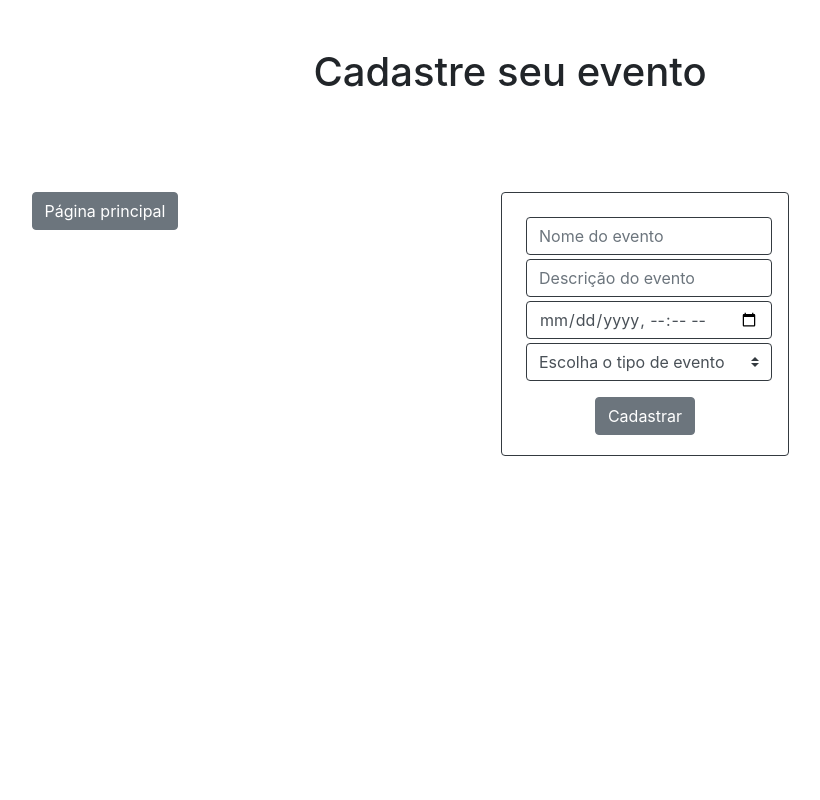
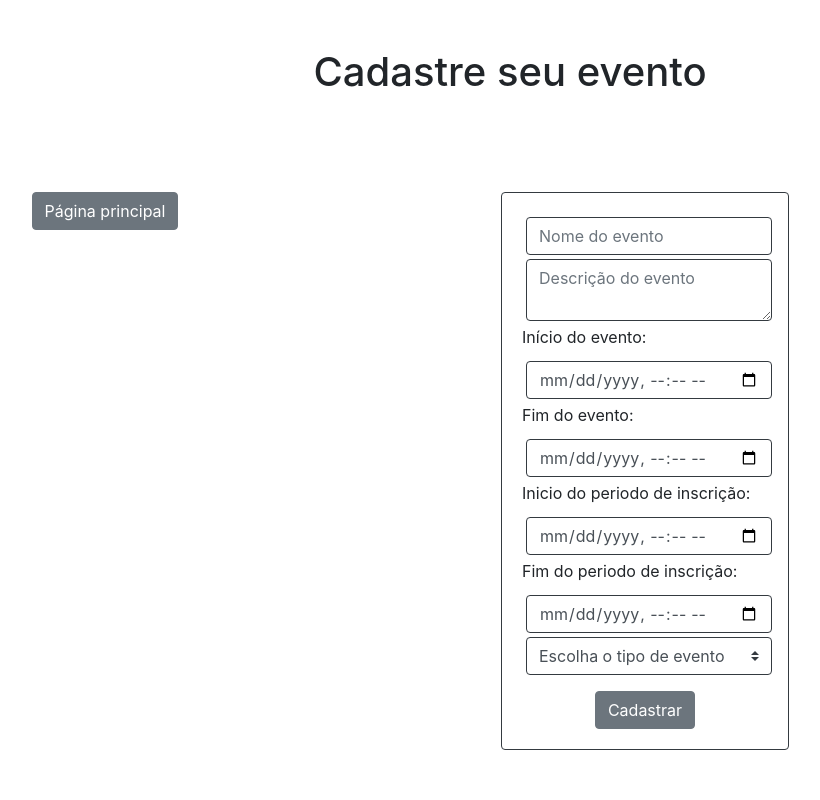
Before and after one commit to ItMeMario/projeto-mario, a PHP site: page /templates/cadastrarEvento.phtml in a window 1280 px wide. Shown: the whole page, without its empty margins (130-950 px from the left). Run offline with PHP 8.4, Linux system fonts and the light colour scheme.

Commit message:
Update para cadastro de evento
adicionado funções adicionais na hora de cadastrar um evento

```diff
--- a/src/routesAluno.php
+++ b/src/routesAluno.php
@@ -17,8 +17,8 @@ return function (App $app) {
         }
         $conexao = $container->get('pdo'); //conexão com o banco
         $resultSet = $conexao->query('SELECT E.*, U.nome FROM evento AS E
-                                        LEFT JOIN usuario_evento AS UE ON E.id = UE.evento_id
-                                        LEFT JOIN usuario AS U ON UE.usuario_id = U.id')->fetchAll();
+                                        LEFT JOIN usuario_evento AS UE ON E.id = UE.id_evento
+                                        LEFT JOIN usuario AS U ON UE.id_usuario = U.id')->fetchAll();
         $args['eventos'] = $resultSet;
 
         //mostrar nome_evento, tipo_evento e data_evento
--- a/templates/cadastrarEvento.phtml
+++ b/templates/cadastrarEvento.phtml
@@ -9,7 +9,7 @@
 </head>
 
 <body>
-    <form action="/cadastrarEvento/" method="post">
+    <form action="/cadastrarEvento/" id="form_cadastro_evento" method="post">
         <div class="container">
             <div class="col-12">
                 <h1 class="text-center m-5">Cadastre seu evento</h1>
@@ -22,8 +22,20 @@
                     <div class="card mx-auto mt-5 border border-dark" style="width: 18rem;">
                         <div class="card-body">
                             <input type="text" placeholder="Nome do evento" name="nome_evento" class="form-control m-1 border border-dark" required>
-                            <input type="text" placeholder="Descrição do evento" name="descricao_evento" class="form-control m-1 border border-dark" required>
-                            <input type="datetime-local" placeholder="Data" name="data_evento" class="form-control m-1 border border-dark" required>
+                            <textarea placeholder="Descrição do evento" name="descricao_evento" class="form-control m-1 border border-dark" required ></textarea>
+                            <!-- <input type="text" placeholder="Descrição do evento" name="descricao_evento" class="form-control m-1 border border-dark" required> -->
+                            <label for="data_evento_inicio">Início do evento:</label>
+                            <input type="datetime-local"  name="data_evento_inicio" class="form-control m-1 border border-dark" required>
+                            <label for="Fim do evento">Fim do evento:</label>
+                            <input type="datetime-local" name="data_evento_fim" class="form-control m-1 border border-dark" required>
+                            <label for="data_inscricao_inicio">Inicio do periodo de inscrição:</label>
+                            <input type="datetime-local" name="data_inscricao_inicio" class="form-control m-1 border border-dark" required>
+                            <label for="data_inscricao_fim">Fim do periodo de inscrição:</label>
+                            <input type="datetime-local"  name="data_inscricao_fim" class="form-control m-1 border border-dark" required>
+
+
+
+
                             <select class="custom-select ml-1 mr-1 border border-dark" name="tipo_evento" required>
                                 <option selected value="">Escolha o tipo de evento</option>
                                 <option value="Apresentação">Apresentação</option>
@@ -33,7 +45,7 @@
                             </select>
                             <div class="text-center">
 
-                                <button type="submit" class="btn btn-secondary mt-3">Cadastrar</button>
+                                <button type="button" onclick ="validaSubmit(this)" class="btn btn-secondary mt-3">Cadastrar</button>
                             </div>
                         </div>
                     </div>
@@ -41,6 +53,27 @@
             </div>
         </div>
     </form>
+    <script>
+        const validaSubmit = function(form){
+            const data_inicial = document.querySelector('input[name="data_evento_inicio"]').value;
+            const data_final = document.querySelector('input[name="data_evento_fim"]').value;
+            const data_inscricao_inicial = document.querySelector('input[name="data_inscricao_inicio').value;
+            const data_inscricao_final = document.querySelector('input[name="data_inscricao_fim').value;
+            if(data_inicial> data_final || data_inicial =="" || data_final ==""){
+                alert("não deu");
+
+                return;
+            }else if(data_inscricao_inicial > data_inscricao_final || data_inscricao_inicial =="" || data_inscricao_final ==""){
+                alert("não deu");
+                return;
+            }else if(data_inicial < data_inscricao_final){
+                alert("não deu");
+                return;
+            }
+            document.querySelector('#form_cadastro_evento').submit();
+        };
+
+    </script>
 </body>
 
 </html>
```
Also changed, not shown: src/routesCadastrarEvento.php (+10 -3 lines), src/routesEditar.php (+10 -2 lines), templates/coordenacao.phtml (+4 -4 lines), 1 other file.
